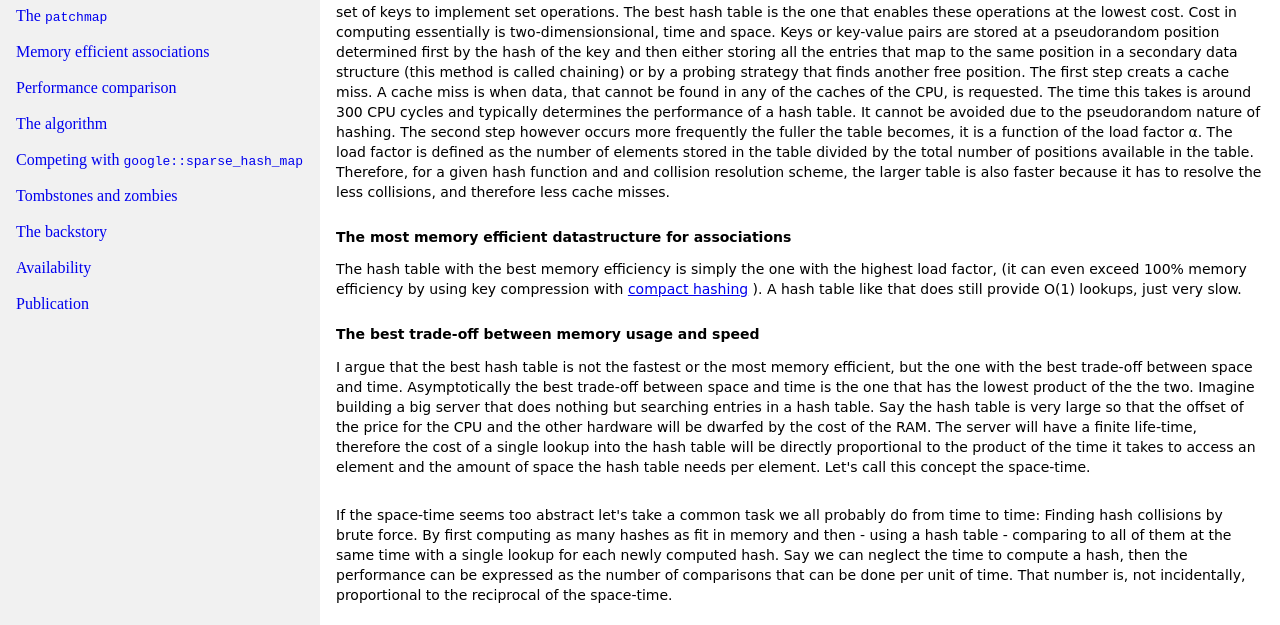
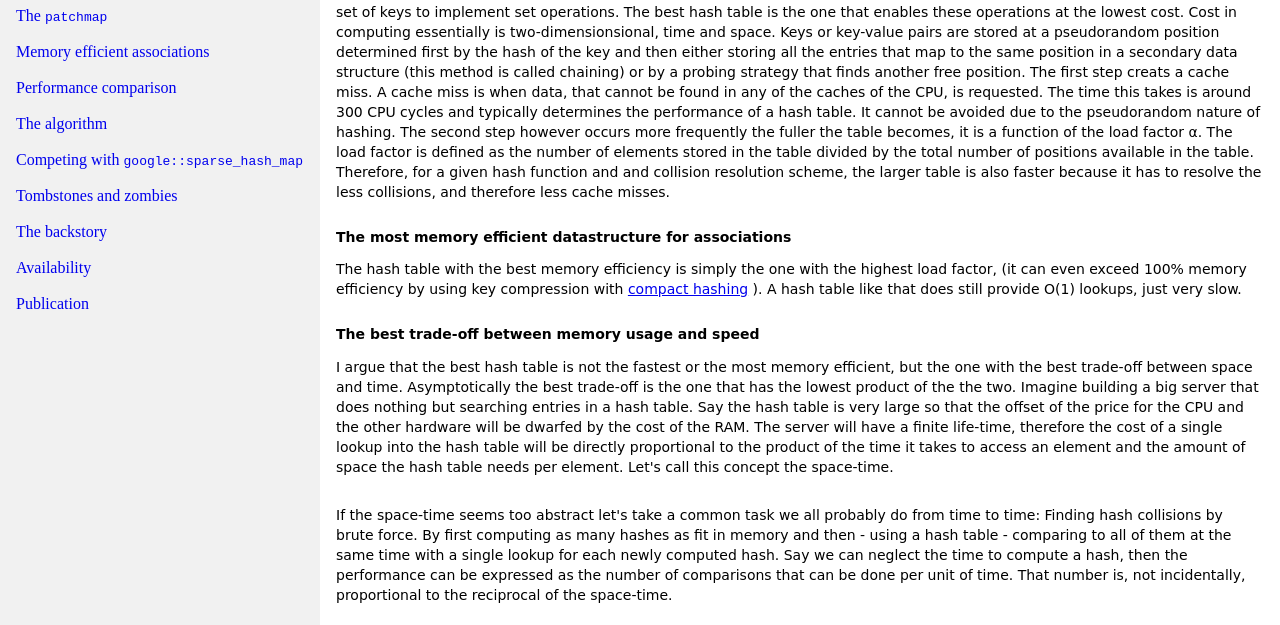
Before and after one commit to 1ykos/patchmap, a plain HTML site: page index.html in a window 1280 px wide. Shown: the part 175-800 px from the top of the page. Drawn offline with Linux system fonts and the light colour scheme.

Commit message:
shim off even more words

```diff
--- a/index.html
+++ b/index.html
@@ -218,8 +218,8 @@ green { color: green; }
   <p>
   I argue that the best hash table is not the fastest or the most memory
   efficient, but the one with the best trade-off between space and time.
-  Asymptotically the best trade-off between space and time is the one that has
-  the lowest product of the the two.
+  Asymptotically the best trade-off is the one that has the lowest product of
+  the the two.
   Imagine building a big server that does nothing but searching entries in a
   hash table.
   Say the hash table is very large so that the offset of the price for the CPU
```
